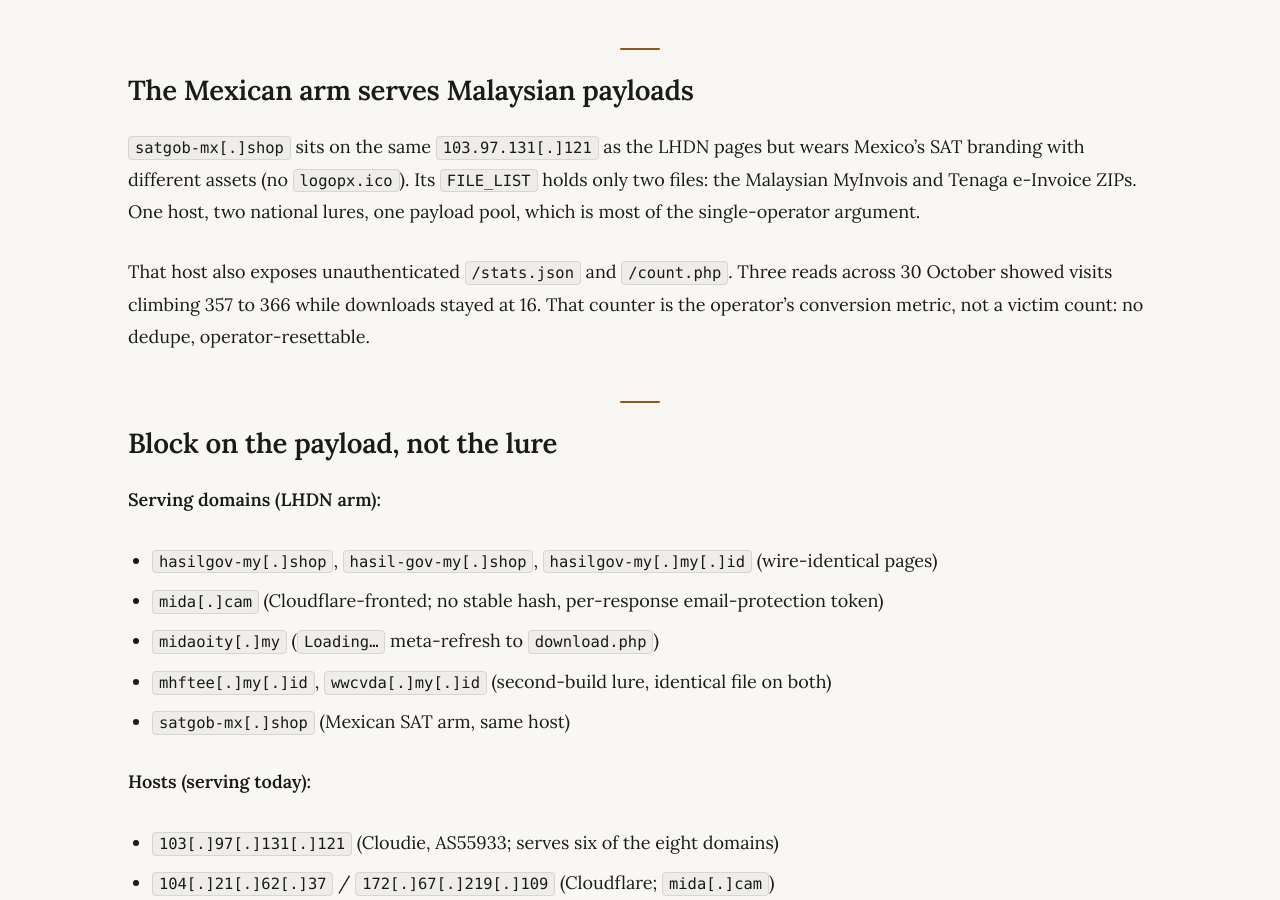
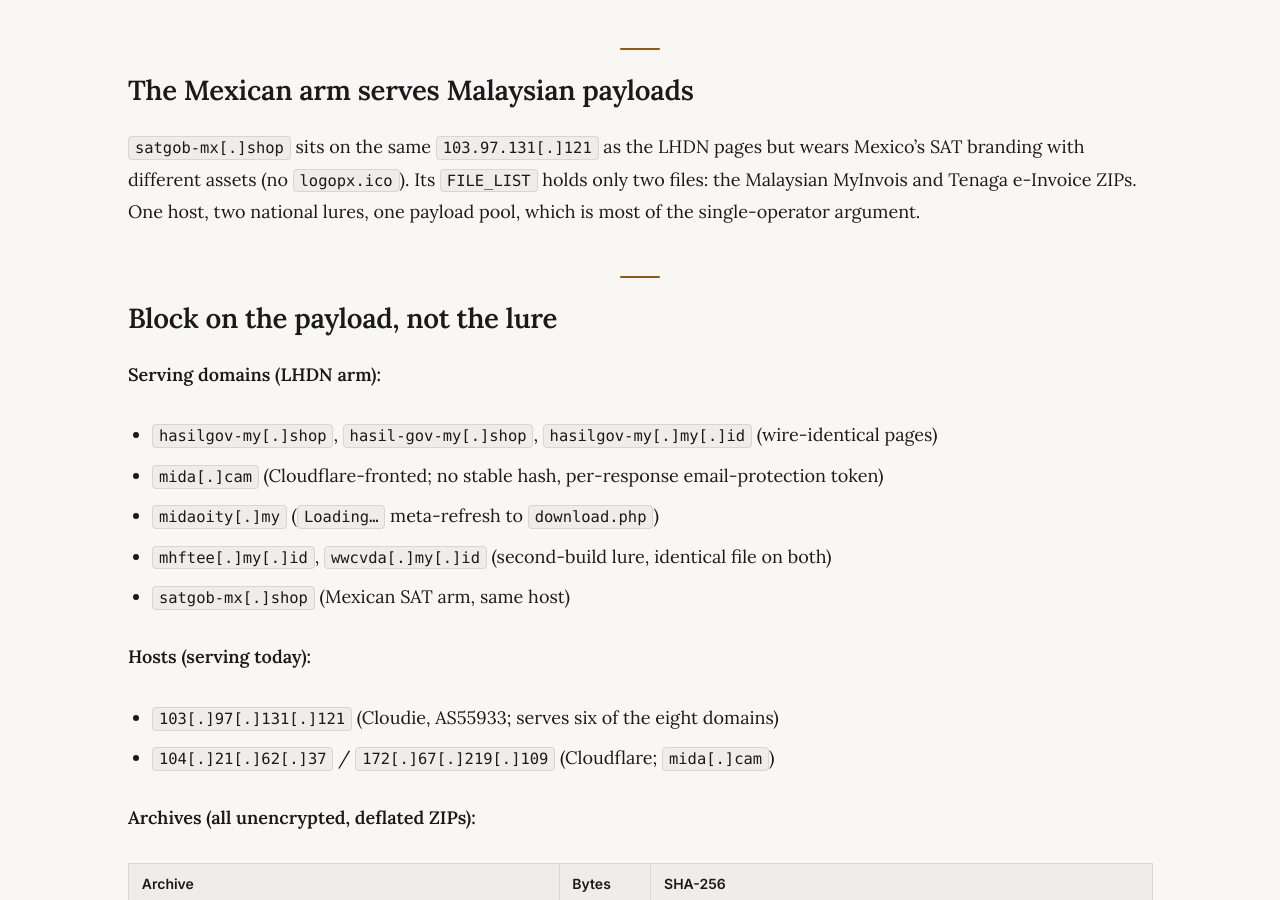
Before and after one commit to amirulcyber/amirulcyber.github.io, a Jekyll site: the page built from _posts/2026-11-02-malaysia-lhdn-tax-audit-impersonate.md, in a window 1280 px wide and 900 px high, scrolled down 5947 px. Built offline with Jekyll 4.4.1, drawn with Linux system fonts in a browser that asks for light colours.

Commit message:
LHDN post: drop telemetry-endpoint paragraph (opsec)

```diff
--- a/_posts/2026-11-02-malaysia-lhdn-tax-audit-impersonate.md
+++ b/_posts/2026-11-02-malaysia-lhdn-tax-audit-impersonate.md
@@ -69,8 +69,6 @@
 
 `satgob-mx[.]shop` sits on the same `103.97.131[.]121` as the LHDN pages but wears Mexico's SAT branding with different assets (no `logopx.ico`). Its `FILE_LIST` holds only two files: the Malaysian MyInvois and Tenaga e-Invoice ZIPs. One host, two national lures, one payload pool, which is most of the single-operator argument.
 
-That host also exposes unauthenticated `/stats.json` and `/count.php`. Three reads across 30 October showed visits climbing 357 to 366 while downloads stayed at 16. That counter is the operator's conversion metric, not a victim count: no dedupe, operator-resettable.
-
 ## Block on the payload, not the lure
 
 **Serving domains (LHDN arm):**
```
